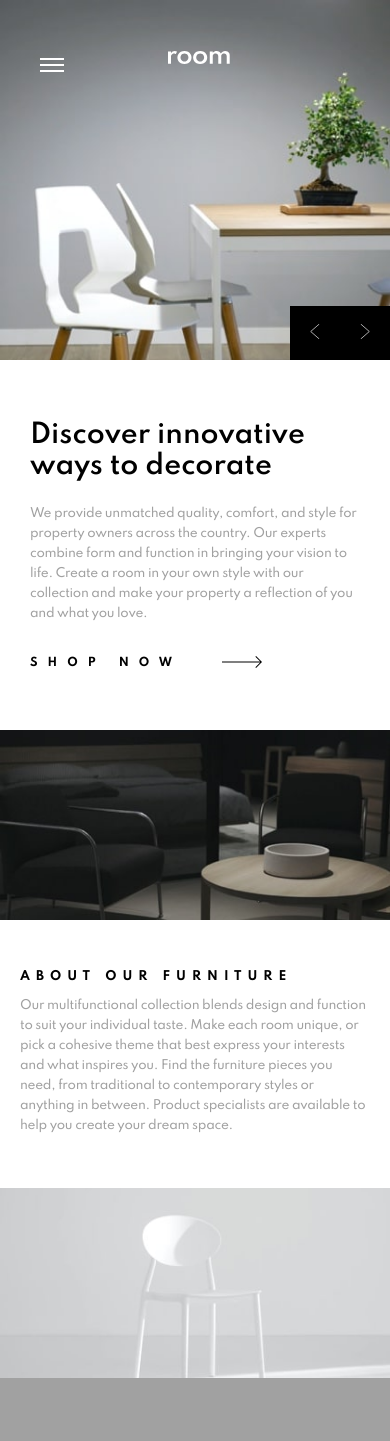
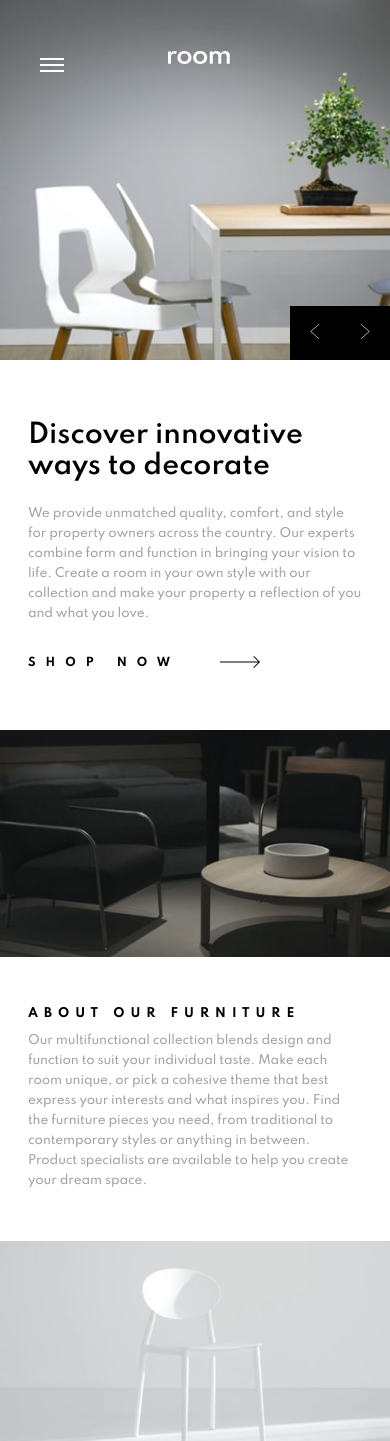
Before and after one commit to jundymek/room-homepage-frontendmentor, a React (Create React App) app: page / in a window 390 px wide. Shown: the top 1441 px of the page. Before the commit the page ends 1378 px from the top, so only its background shows below. Built offline with nearby package versions, Linux system fonts and the light colour scheme.

Commit message:
style: Discover and About mobile and desktop almost pixel perfect

```diff
--- a/src/components/about/About.module.scss
+++ b/src/components/about/About.module.scss
@@ -21,7 +21,7 @@
   @media (max-width: $desktop) {
     width: 100%;
     max-width: unset;
-    height: 190px;
+    height: 227px;
   }
 }
 .pictureLight {
@@ -33,7 +33,7 @@
   @media (max-width: $desktop) {
     width: 100%;
     max-width: unset;
-    height: 190px;
+    height: 227px;
   }
 }
 
@@ -42,10 +42,10 @@
   display: flex;
   box-sizing: border-box;
   flex-direction: column;
-  padding: 60px 50px;
+  padding: 74px 50px;
   @media (max-width: 1000px) {
     max-width: 100%;
-    padding: 40px 20px;
+    padding: 50px 28px;
   }
 }
 
@@ -53,7 +53,11 @@
   line-height: 20px;
   font-size: 12px;
   letter-spacing: -0.3px;
+  margin: 0;
   color: $darkGray;
+  @media (max-width: $desktop) {
+    letter-spacing: -0.1px;
+  }
 }
 
 .title {
@@ -61,7 +65,7 @@
   font-size: 12px;
   letter-spacing: 6px;
   font-weight: 700;
-  margin: 10px 0 0px 0;
+  margin: 0px 0 10px 0;
   text-transform: uppercase;
   @media (max-width: $desktop) {
     font-size: 12px;
--- a/src/components/discover/Discover.module.scss
+++ b/src/components/discover/Discover.module.scss
@@ -12,7 +12,7 @@
   @media (max-width: $desktop) {
     width: 100%;
     max-width: 100vw;
-    padding: 60px 30px 60px 30px;
+    padding: 60px 28px;
   }
 }
 
@@ -31,6 +31,9 @@
   font-size: 12px;
   letter-spacing: -0.3px;
   color: $darkGray;
+  @media (max-width: $desktop) {
+    letter-spacing: -0.1px;
+  }
 }
 
 .link {
```
